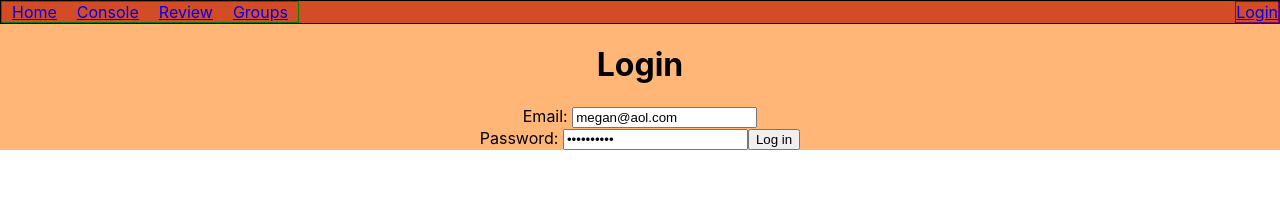
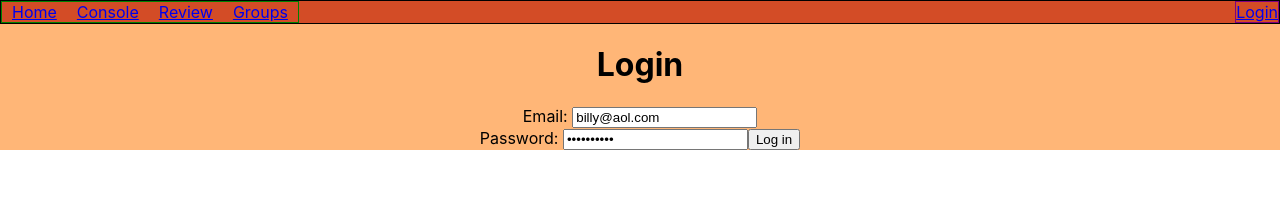
Before and after one commit to leonimanuel/crucible-react, a React (Create React App) app: page /login in a window 1280 px wide. Shown: the top 197 px of the page. Built offline with nearby package versions, Linux system fonts and the light colour scheme.

Commit message:
reseeded database

```diff
--- a/src/components/authentication/Login.js
+++ b/src/components/authentication/Login.js
@@ -6,7 +6,7 @@ import { Redirect } from "react-router-dom";
 
 class Login extends Component {
 	state = {
-		email: "megan@aol.com",
+		email: "billy@aol.com",
 		password: "greenbeans"
 	}
 
```
